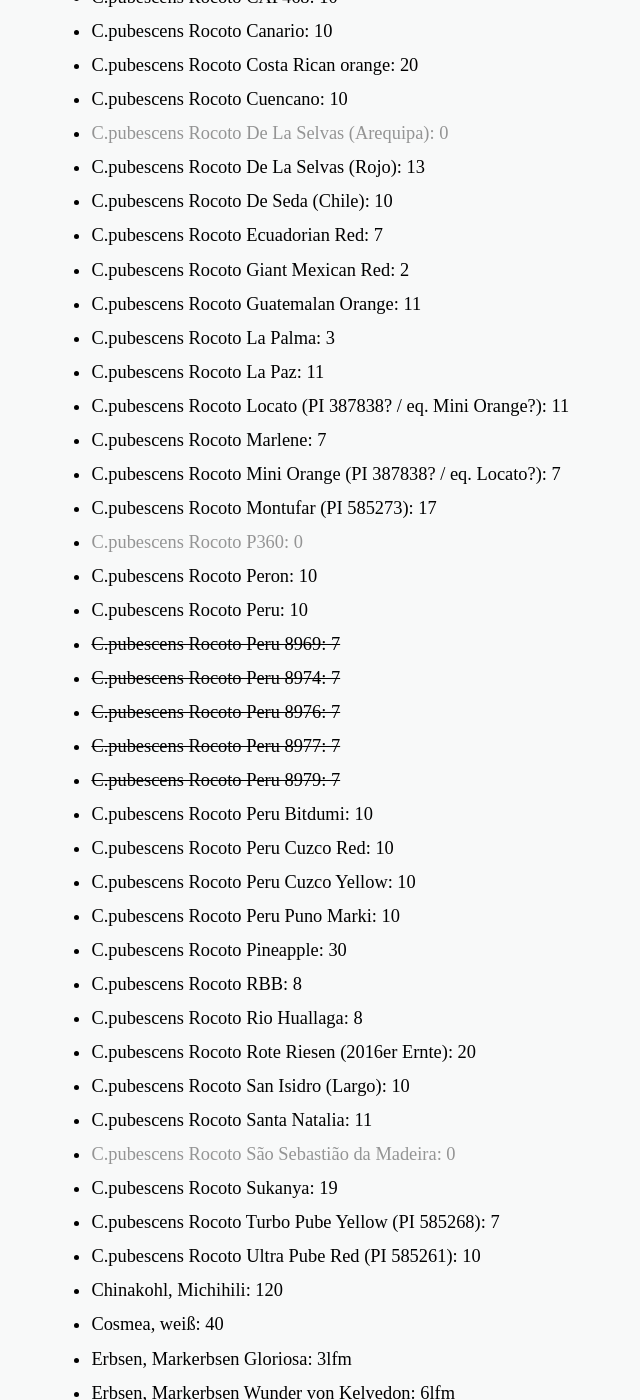
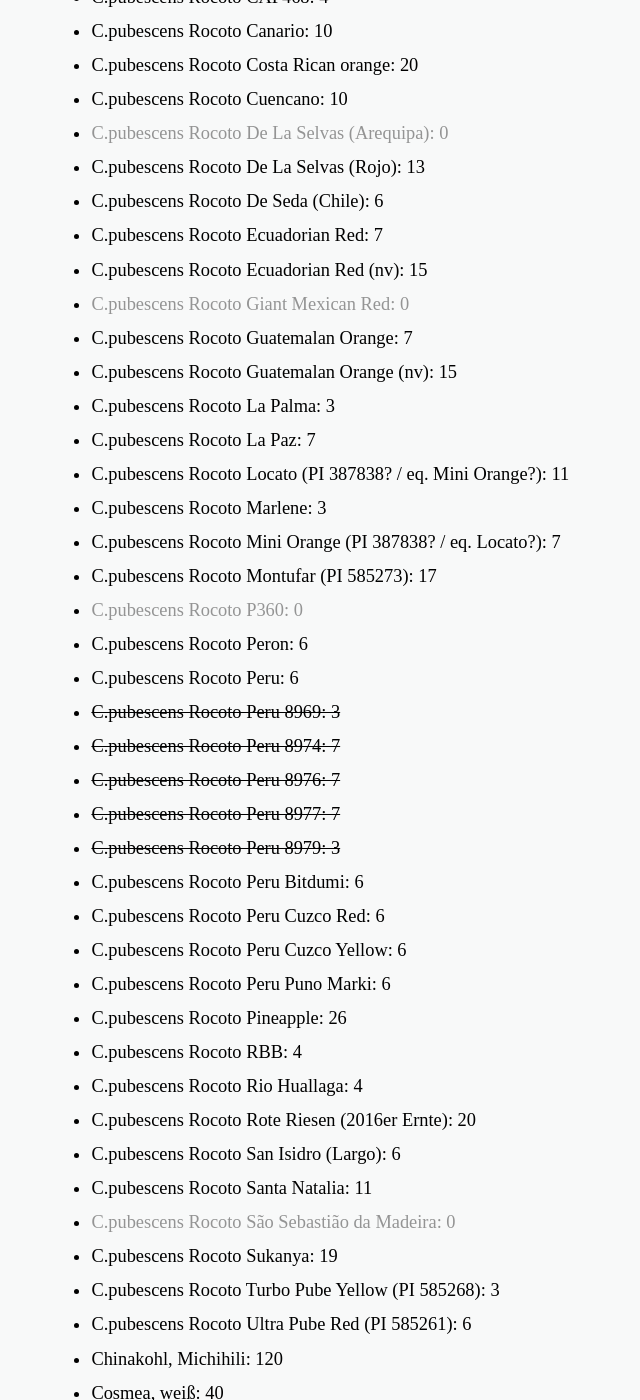
Before and after one commit to iamsebastian/blog.sebastian.science, a Jekyll site: the page built from samen.md, in a window 1280 px wide and 1400 px high, scrolled down 3760 px. Shown: the whole window, without its empty margins (215-855 px from the left). Built offline with Jekyll 4.4.1, drawn with Linux system fonts in a browser that asks for light colours; some of the changed text lies outside the part shown.

Commit message:
Updated seeds

```diff
--- a/_data/chili_2018.yaml
+++ b/_data/chili_2018.yaml
@@ -1,22 +1,19 @@
 #### C.annuum:
 Fish Pepper:
-  multi: 2
 Guntur Chili 237:
 Guntur Sannam S4:
 Guntur Teja:
 Jalapeño Brown:
-  multi: 2
 Jalapeño Variegated:
-  multi: 2
 Mustafa:
 Tazmanian Black:
 
 #### C.baccatum
 Aji Blanco Cristal:
 Aji Jaguar:
-  multi: 3
   seeds:
     - sown: 2017-10-27
+      sprout: 2017-11-03
 Aji Panca:
 Aji Pineapple:
 Barra do Ribeiro:
@@ -25,7 +22,6 @@ Brasilieros Tres Lobos:
 El Oro de Ecuador:
 Lemon Drop:
 Little Bird Of Guyana:
-  multi: 3
 Moranguinho (CP-341):
 Nepalese Bell:
 Sugar Rush Peach:
@@ -38,10 +34,9 @@ Ulupica Extra Large F3:
 Aji Umba Yellow:
   seeds:
     - sown: 2017-10-27
+      sprout: 2017-11-03
 Aribibi 8R2Y1W:
-  multi: 8
 Aribibi Gusano:
-  multi: 2
 Fatalii:
 Fatalii Green:
 Maraba:
@@ -54,63 +49,104 @@ Birds Eye:
 
 #### C.pubescens:
 Rocoto Aji Largo:
+  seeds:
+    - sown: 2017-11-08
 Rocoto Aji Oro:
 Rocoto Big Apple:
 Rocoto Brown Mini:
   seeds:
     - sown: 2017-10-27
+    - sown: 2017-11-04
 Rocoto CAP363:
 Rocoto CAP468:
   seeds:
     - sown: 2017-10-27
 Rocoto Canario:
+Rocoto Costa Rican yellow:
+  seeds:
+    - sown: 2017-10-27
 Rocoto Costa Rican orange:
   seeds:
-    - sown: 2017-10-27
+    - sown: 2017-11-08
 Rocoto Cuencano:
+  seeds:
+    - sown: 2017-11-08
 Rocoto De La Selvas (Rojo):
 Rocoto De Seda (Chile):
+  seeds:
+    - sown: 2017-11-08
 Rocoto Ecuadorian Red:
 Rocoto Giant Mexican Red:
   seeds:
     - sown: 2017-10-20
-      #sprout: 2017-11-
     - sown: 2017-10-20
 Rocoto Guatemalan Orange:
   seeds:
     - sown: 2017-10-27
+      sprout: 2017-11-04
 Rocoto La Palma:
 Rocoto La Paz:
   seeds:
     - sown: 2017-10-27
+      sprout: 2017-11-03
 Rocoto Marlene:
   seeds:
     - sown: 2017-10-27
 Rocoto Mini Orange (PI 387838? / eq. Locato?):
+  seeds:
+    - sown: 2017-11-08
 Rocoto Montufar (PI 585271):
 Rocoto Peron:
+  seeds:
+    - sown: 2017-11-08
 Rocoto Peru:
+  seeds:
+    - sown: 2017-11-08
 Rocoto Peru 8969:
+    - sown: 2017-10-27
 Rocoto Peru 8974:
+    - sown: 2017-10-27
+      sprout: 2017-11-04
 Rocoto Peru 8976:
+    - sown: 2017-10-27
+      sprout: 2017-11-04
 Rocoto Peru 8977:
+    - sown: 2017-10-27
+      sprout: 2017-11-04
 Rocoto Peru 8979:
+    - sown: 2017-10-27
+      sprout: 2017-11-03
 Rocoto Peru Bitdumi:
+  seeds:
+    - sown: 2017-11-08
 Rocoto Peru Cuzco Red:
+  seeds:
+    - sown: 2017-11-08
 Rocoto Peru Cuzco Yellow:
 Rocoto Peru Puno Marki:
+  seeds:
+    - sown: 2017-11-08
 Rocoto Pineapple:
   seeds:
     - sown: 2017-10-27
 Rocoto RBB:
   seeds:
     - sown: 2017-10-27
+      sprout: 2017-11-03
 Rocoto Rio Huallaga:
   seeds:
     - sown: 2017-10-27
 Rocoto San Isidro:
+  seeds:
+    - sown: 2017-11-08
 Rocoto Santa Natalia:
 Rocoto São Sebastião da Madeira:
+  seeds:
+    - sown: 2017-11-08
 Rocoto Sukanya:
 Rocoto Turbo Pube Yellow (PI 585268):
+  seeds:
+    - sown: 2017-11-08
 Rocoto Ultra Pube Red (PI 585261):
+  seeds:
+    - sown: 2017-11-08
--- a/_data/seeds.yaml
+++ b/_data/seeds.yaml
@@ -75,32 +75,34 @@ C.chinense Robertos Cuban Seasoning: 7
 C.chinense Tabia Ecuador: 0
 C.chinense Teapot orange: 7
 C.frutescens Birds Eye: 111
-C.pubescens Rocoto Aji Largo: 11
+C.pubescens Rocoto Aji Largo: 7
 C.pubescens Rocoto Aji Oro: 7
 C.pubescens Rocoto Big Apple: 8
-C.pubescens Rocoto Brown Mini: 20
+C.pubescens Rocoto Brown Mini: 16
 C.pubescens Rocoto CAP363: 0
-C.pubescens Rocoto CAP468: 10
+C.pubescens Rocoto CAP468: 4
 C.pubescens Rocoto Canario: 10
 C.pubescens Rocoto Costa Rican orange: 20
 C.pubescens Rocoto Cuencano: 10
 C.pubescens Rocoto De La Selvas (Arequipa): 0
 C.pubescens Rocoto De La Selvas (Rojo): 13
-C.pubescens Rocoto De Seda (Chile): 10
+C.pubescens Rocoto De Seda (Chile): 6
 C.pubescens Rocoto Ecuadorian Red: 7
-C.pubescens Rocoto Giant Mexican Red: 2
-C.pubescens Rocoto Guatemalan Orange: 11
+C.pubescens Rocoto Ecuadorian Red (nv): 15
+C.pubescens Rocoto Giant Mexican Red: 0
+C.pubescens Rocoto Guatemalan Orange: 7
+C.pubescens Rocoto Guatemalan Orange (nv): 15
 C.pubescens Rocoto La Palma: 3
-C.pubescens Rocoto La Paz: 11
+C.pubescens Rocoto La Paz: 7
 C.pubescens Rocoto Locato (PI 387838? / eq. Mini Orange?): 11
-C.pubescens Rocoto Marlene: 7
+C.pubescens Rocoto Marlene: 3
 C.pubescens Rocoto Mini Orange (PI 387838? / eq. Locato?): 7
 C.pubescens Rocoto Montufar (PI 585273): 17
 C.pubescens Rocoto P360: 0
-C.pubescens Rocoto Peron: 10
-C.pubescens Rocoto Peru: 10
+C.pubescens Rocoto Peron: 6
+C.pubescens Rocoto Peru: 6
 C.pubescens Rocoto Peru 8969:
-  count: 7
+  count: 3
   share: false
 C.pubescens Rocoto Peru 8974:
   count: 7
@@ -112,22 +114,22 @@ C.pubescens Rocoto Peru 8977:
   count: 7
   share: false
 C.pubescens Rocoto Peru 8979:
-  count: 7
+  count: 3
   share: false
-C.pubescens Rocoto Peru Bitdumi: 10
-C.pubescens Rocoto Peru Cuzco Red: 10
-C.pubescens Rocoto Peru Cuzco Yellow: 10
-C.pubescens Rocoto Peru Puno Marki: 10
-C.pubescens Rocoto Pineapple: 30
-C.pubescens Rocoto RBB: 8
-C.pubescens Rocoto Rio Huallaga: 8
+C.pubescens Rocoto Peru Bitdumi: 6
+C.pubescens Rocoto Peru Cuzco Red: 6
+C.pubescens Rocoto Peru Cuzco Yellow: 6
+C.pubescens Rocoto Peru Puno Marki: 6
+C.pubescens Rocoto Pineapple: 26
+C.pubescens Rocoto RBB: 4
+C.pubescens Rocoto Rio Huallaga: 4
 C.pubescens Rocoto Rote Riesen (2016er Ernte): 20
-C.pubescens Rocoto San Isidro (Largo): 10
+C.pubescens Rocoto San Isidro (Largo): 6
 C.pubescens Rocoto Santa Natalia: 11
 C.pubescens Rocoto São Sebastião da Madeira: 0
 C.pubescens Rocoto Sukanya: 19
-C.pubescens Rocoto Turbo Pube Yellow (PI 585268): 7
-C.pubescens Rocoto Ultra Pube Red (PI 585261): 10
+C.pubescens Rocoto Turbo Pube Yellow (PI 585268): 3
+C.pubescens Rocoto Ultra Pube Red (PI 585261): 6
 Chinakohl, Michihili: 120
 Cosmea, weiß: 40
 Erbsen, Markerbsen Gloriosa: 3lfm
```
